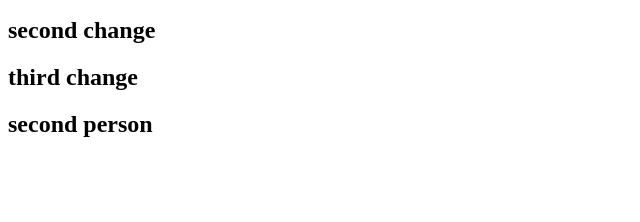
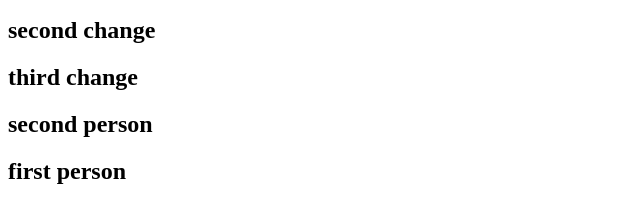
Before and after one commit to prasanth-reddy09/html-demo, a plain HTML site: page index.html in a window 1280 px wide. Shown: the part 110-332 px from the top of the page, without its empty margins (0-640 px from the left). Drawn offline with Linux system fonts and the light colour scheme.

Commit message:
commit from first person

```diff
--- a/index.html
+++ b/index.html
@@ -11,5 +11,6 @@
     <h2>second change</h2>
     <h2>third change</h2>
     <h2>second person</h2>
+    <h2>first person</h2>
 </body>
 </html>
```
